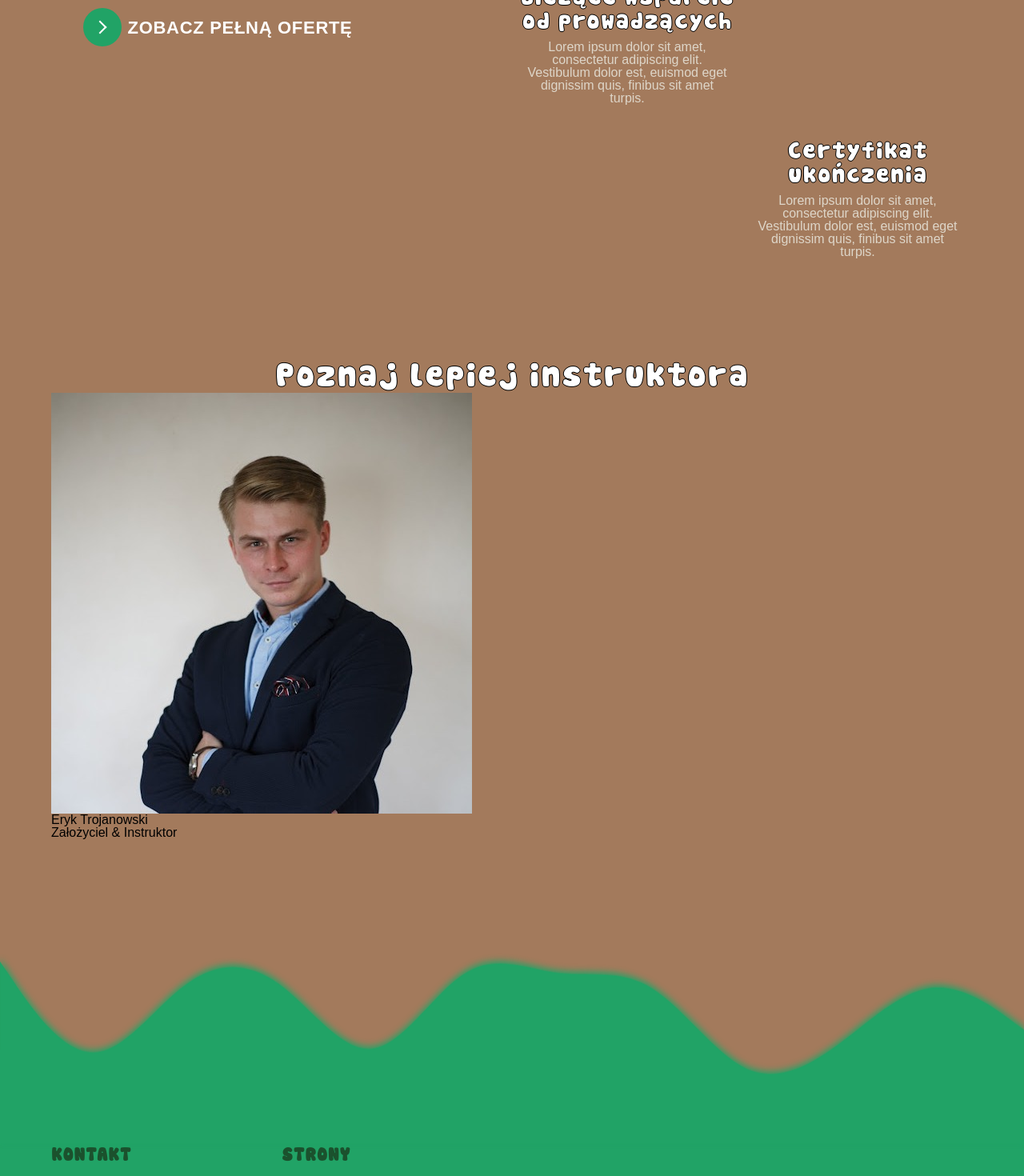
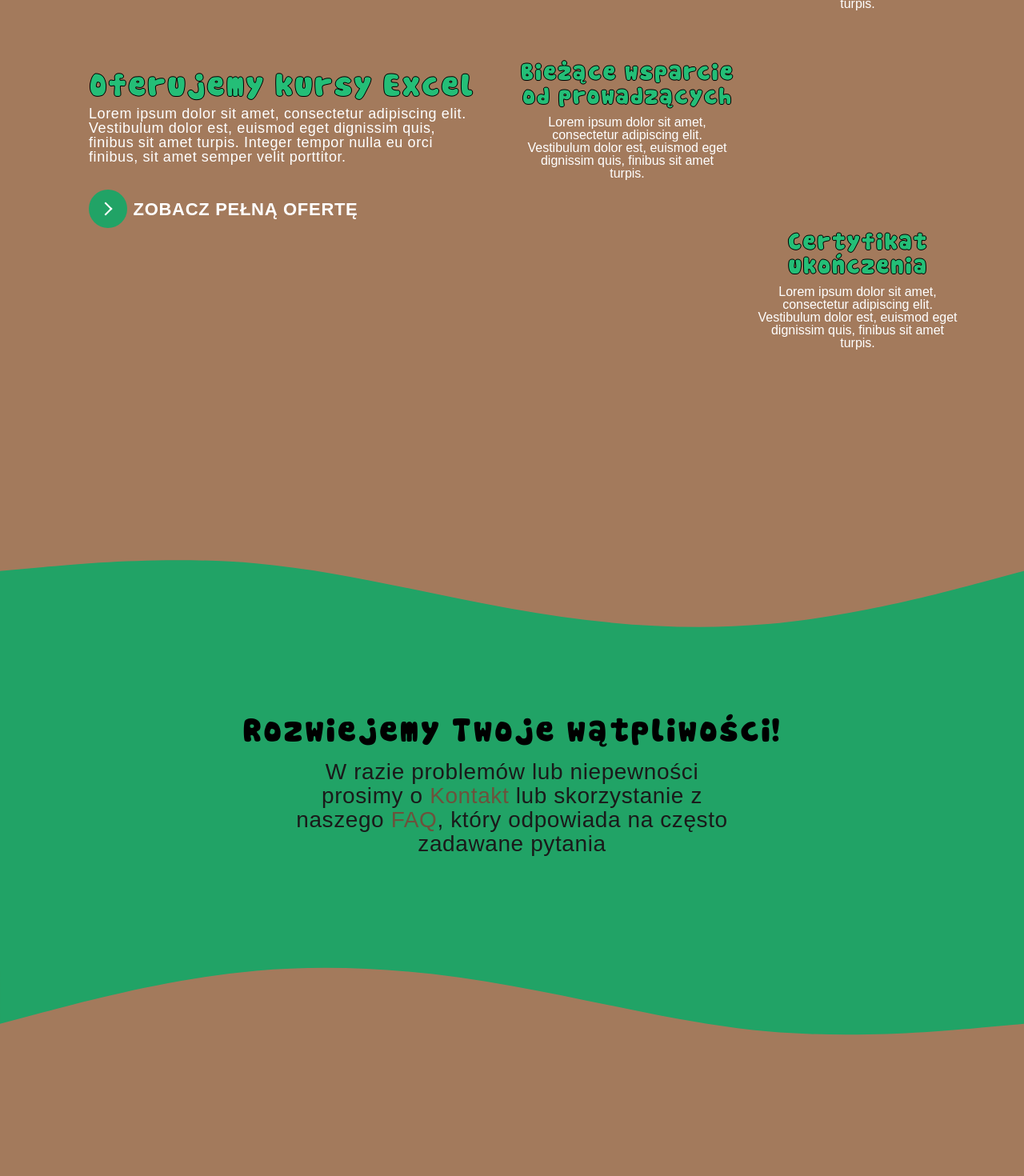
Before and after one commit to LaPatusek/ExcelnaWypasie, a React (Create React App) app: page /#/ in a window 1280 px wide. Shown: the part 1020-2490 px from the top of the page at 80% size. Built offline with nearby package versions, Linux system fonts and the light colour scheme; some icons are missing.

Commit message:
main page

```diff
--- a/src/Components/Footer/Footer.js
+++ b/src/Components/Footer/Footer.js
@@ -54,6 +54,12 @@
             </Link>
           </div>
         </div>
+
+        <div className={styles['newsletter']}>
+          <h2>Zapisz się do naszego newslettera</h2>
+          <h3>Bądź na bieżąco z aktualizacjami kursu, artykułami, itd.</h3>
+          <input type='email' placeholder='Wpisz swój adres e-mail'/> <button> Zapisz się</button>
+        </div>
       </div>
 
       <div className={styles.copyright}>
--- a/src/Components/Footer/Footer.module.css
+++ b/src/Components/Footer/Footer.module.css
@@ -4,11 +4,12 @@
 }
 
 .boxes {
-  grid-template-columns: repeat(4, 1fr);
+  grid-template-columns: 25% 25% 50%;
   padding-bottom: 1rem;
 }
 
-.container h2 {
+.container h2,
+.newsletter h2 {
   font-weight: bold;
   text-transform: uppercase;
   font-size: 22px;
@@ -17,6 +18,28 @@
   color: var(--excel-dark-green);
   user-select: none;
   padding-bottom: 12px;
+}
+
+.newsletter h3 {
+  color: white;
+  font-size: 18px;
+  margin-bottom: 15px;
+}
+
+.newsletter input {
+  border-radius: 5px;
+  height: 26px;
+  padding: 5px;
+}
+
+.newsletter button {
+  padding: 5px 15px;
+  text-transform: uppercase;
+  font-family: "Pou";
+  border-radius: 10px;
+  background-color: var(--excel-dark-green);
+  color: white;
+  cursor: pointer;
 }
 
 .mail,
--- a/src/Pages/About.js
+++ b/src/Pages/About.js
@@ -3,7 +3,7 @@
 export default function About() {
   return (
     <div className={styles.about}>
-      <h1>About</h1>
+      <h1>xd</h1>
     </div>
   );
 }
--- a/src/Pages/Main.js
+++ b/src/Pages/Main.js
@@ -1,4 +1,11 @@
-import { Crown1, Profile, VideoHorizontal } from 'iconsax-react';
+import {
+  Crown1,
+  Facebook,
+  Instagram,
+  MoreSquare,
+  Profile,
+  VideoHorizontal,
+} from 'iconsax-react';
 import { Fragment } from 'react';
 import { Link } from 'react-router-dom';
 import instruktor from '../Components/Assets/Eryk.jpg';
@@ -63,16 +70,84 @@
           </div>
         </div>
 
-        <div className={styles.about}>
-          <h3>Poznaj lepiej instruktora</h3>
+        <svg xmlns='http://www.w3.org/2000/svg' viewBox='0 0 1440 320' className={styles['wave-spacer-flipped']}>
+          <path
+            fill='#21a366'
+            fill-opacity='1'
+            d='M0,128L60,112C120,96,240,64,360,53.3C480,43,600,53,720,74.7C840,96,960,128,1080,138.7C1200,149,1320,139,1380,133.3L1440,128L1440,0L1380,0C1320,0,1200,0,1080,0C960,0,840,0,720,0C600,0,480,0,360,0C240,0,120,0,60,0L0,0Z'
+          ></path>
+        </svg>
+
+        <div className={`${styles.kontakt} grid`}>
+          <h2>Rozwiejemy Twoje wątpliwości!</h2>
+          <h3>
+            W razie problemów lub niepewności prosimy o{' '}
+            <Link to='/kontakt'>Kontakt</Link> lub skorzystanie z naszego{' '}
+            <Link to='/o-nas#faq'>FAQ</Link>, który odpowiada na często zadawane
+            pytania{' '}
+          </h3>
+        </div>
+
+        <svg xmlns='http://www.w3.org/2000/svg' viewBox='0 0 1440 320' className={styles['wave-spacer']}>
+          <path
+            fill='#21a366'
+            fill-opacity='1'
+            d='M0,128L60,112C120,96,240,64,360,53.3C480,43,600,53,720,74.7C840,96,960,128,1080,138.7C1200,149,1320,139,1380,133.3L1440,128L1440,0L1380,0C1320,0,1200,0,1080,0C960,0,840,0,720,0C600,0,480,0,360,0C240,0,120,0,60,0L0,0Z'
+          ></path>
+        </svg>
+
+        <div className={`${styles.about} grid`}>
+          <h3>Poznaj lepiej naszego instruktora</h3>
           <div className={`${styles['about-container']} grid`}>
-            <img src={instruktor} alt='Instruktor szkoleń Excel' />
+            <img
+              src={instruktor}
+              alt='Instruktor szkoleń Excel'
+              height='400px'
+              width='400px'
+            />
             <div className={styles['about-text']}>
-                <h4>Eryk Trojanowski</h4>
-                <h5>Założyciel & Instruktor</h5>
-                <div className={styles.socials}>
-
-                </div>
+              <h4>Eryk Trojanowski</h4>
+              <h5>Założyciel & Instruktor</h5>
+              <div className={`${styles.socials} grid`}>
+                <a
+                  href='https://www.facebook.com/ErykTrojanowski'
+                  target='_blank'
+                  rel='noreferrer'
+                  className={styles.Facebook}
+                  aria-label='FaceBook'
+                >
+                  <Facebook size='44' color='#fff' />
+                </a>
+                <a
+                  href='https://www.instagram.com/eryk7777/'
+                  target='_blank'
+                  rel='noreferrer'
+                  className={styles.Instagram}
+                  aria-label='Instagram'
+                >
+                  <Instagram size='44' color='#fff' />
+                </a>
+                <a
+                  href='https://www.linkedin.com/in/eryk-trojanowski-7678ab120/'
+                  target='_blank'
+                  rel='noreferrer'
+                  className={styles.Linkedin}
+                  aria-label='Linkedin'
+                >
+                  <svg
+                    xmlns='http://www.w3.org/2000/svg'
+                    width='44px'
+                    height='44px'
+                    fill='#fff'
+                    viewBox='0 0 512 512'
+                  >
+                    <path d='M444.17 32H70.28C49.85 32 32 46.7 32 66.89v374.72C32 461.91 49.85 480 70.28 480h373.78c20.54 0 35.94-18.21 35.94-38.39V66.89C480.12 46.7 464.6 32 444.17 32zm-273.3 373.43h-64.18V205.88h64.18zM141 175.54h-.46c-20.54 0-33.84-15.29-33.84-34.43 0-19.49 13.65-34.42 34.65-34.42s33.85 14.82 34.31 34.42c-.01 19.14-13.31 34.43-34.66 34.43zm264.43 229.89h-64.18V296.32c0-26.14-9.34-44-32.56-44-17.74 0-28.24 12-32.91 23.69-1.75 4.2-2.22 9.92-2.22 15.76v113.66h-64.18V205.88h64.18v27.77c9.34-13.3 23.93-32.44 57.88-32.44 42.13 0 74 27.77 74 87.64z' />
+                  </svg>
+                </a>
+                <Link to='/o-nas'>
+                  <MoreSquare size='44' color='#fff' />
+                </Link>
+              </div>
             </div>
           </div>
         </div>
--- a/src/Pages/Main.module.css
+++ b/src/Pages/Main.module.css
@@ -4,13 +4,15 @@
 }
 
 .oferta {
-  margin-top: 4rem;
+  margin-top: 8rem;
   padding: 4rem;
   grid-template-columns: repeat(2, 1fr);
 }
 
 .left-section {
   justify-self: center;
+  display: grid;
+  align-content: center;
   margin-top: 20%;
   color: #fff;
 }
@@ -21,13 +23,15 @@
   font-family: 'Pou';
   letter-spacing: 0.7px;
   margin-bottom: 5px;
+  place-self: center;
+  color: #24be77;
 }
 
 .left-section p {
-  width: 80%;
-  color: var(--white-text);
+  width: 482px;
   letter-spacing: 0.6px;
   font-size: 18px;
+  place-self: center;
 }
 
 .right-section {
@@ -39,14 +43,17 @@
   justify-content: center;
   color: white;
   text-align: center;
+  margin: 10px 0;
 }
 
 .content svg {
   justify-self: center;
-  margin-bottom: 10px;
+  margin-bottom: 12px;
+  color: #24be77;
 }
 
 .content h2 {
+  color: #24be77;
   font-size: 28px;
   letter-spacing: 0.8px;
   font-family: 'Pou';
@@ -56,7 +63,6 @@
 }
 
 .content h3 {
-  color: var(--white-text);
   font-size: 16px;
   margin-top: 8px;
   margin-left: auto;
@@ -65,9 +71,8 @@
 }
 
 .button-container {
-  padding-top: 2rem;
-  justify-content: center;
-  width: 75%;
+  margin-top: 2rem;
+  width: 482px;
   margin-right: auto;
 }
 
@@ -146,8 +151,43 @@
   color: #fff;
 }
 
+.wave-spacer-flipped {
+  transform: rotate(180deg) translateY(-2rem);
+}
+
+.kontakt {
+  padding: 6rem 4rem;
+  background-color: var(--excel-light-green);
+  justify-content: center;
+}
+
+.kontakt h2 {
+  font-family: 'Pou';
+  font-size: 40px;
+  text-align: center;
+  letter-spacing: 1px;
+  user-select: none;
+  margin-bottom: 15px;
+}
+
+.kontakt h3 {
+  color: #1a1a1a;
+  font-size: 28px;
+  width: 50%;
+  text-align: center;
+  margin-left: auto;
+  margin-right: auto;
+  line-height: 30px;
+  letter-spacing: 0.6px;
+}
+
+.kontakt a {
+  color: #6d523c;
+}
+
 .about {
-  padding: 4rem;
+  padding: 6rem 4rem;
+  justify-content: center;
 }
 
 .about h3 {
@@ -159,3 +199,56 @@
   color: white;
   text-shadow: -1px 0 #000, 0 1px #000, 1px 0 #000, 0 -1px #000;
 }
+
+.about-container {
+  position: relative;
+  background-color: #6f533f;
+  margin-top: 2rem;
+  padding: 2rem;
+  grid-template-columns: repeat(2, 1fr);
+  column-gap: 50px;
+  border-radius: 20px;
+}
+
+.about-container img {
+  height: 400px;
+  width: 400px;
+  border-radius: 20px;
+}
+
+.about-text {
+  margin-top: 20%;
+  color: white;
+}
+
+.about-text h4 {
+  letter-spacing: 0.6px;
+  font-size: 36px;
+  margin-bottom: 8px;
+  text-align: center;
+}
+
+.about-text h5 {
+  letter-spacing: 0.6px;
+  text-transform: uppercase;
+  color: var(--white-text);
+  text-align: center;
+}
+
+.socials {
+  grid-template-columns: repeat(4, 1fr);
+  width: fit-content;
+  margin-top: 30px;
+  margin-left: auto;
+  margin-right: auto;
+  column-gap: 10px;
+  transform: translateX(-4px);
+}
+
+.socials svg {
+  transition: all 0.4s;
+}
+
+.socials svg:hover {
+  transform: scale(1.15);
+}
```
